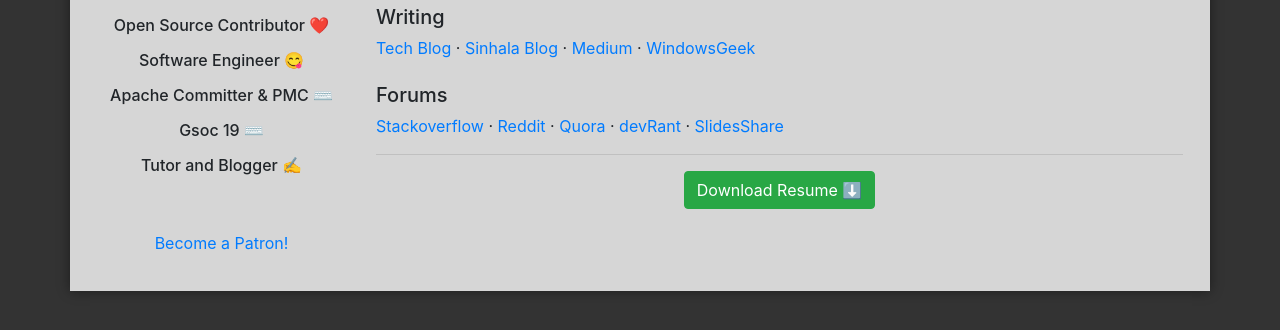
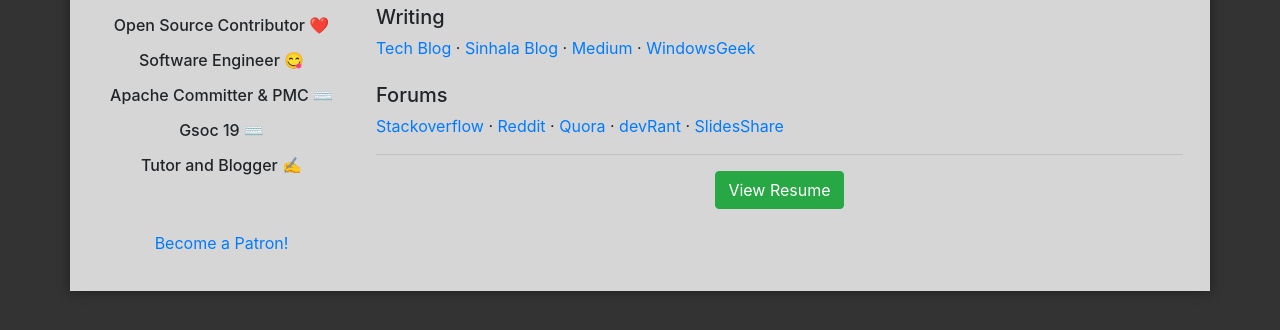
Before and after one commit to shalithasuranga/shalithasuranga.github.io, a plain HTML site: page index.html in a window 1280 px wide. Shown: the part 352-682 px from the top of the page. Drawn offline with nearby package versions, Linux system fonts and the light colour scheme.

Commit message:
Update index.html

```diff
--- a/index.html
+++ b/index.html
@@ -108,7 +108,7 @@
 
 				<hr/>
 				<div class="text-center">
-					<a href="download/ShalithaSuranga_Resume.pdf" class="btn btn-success">Download Resume ⬇️</a>
+					<a href="https://docs.google.com/document/d/1RAjX8A5GqD-gGy0oKf-AktngxPZB6GK4Y7DnoQgbYUs/edit?usp=sharing" class="btn btn-success">View Resume</a>
 				</div>
 			</div>
 		</div>
```
